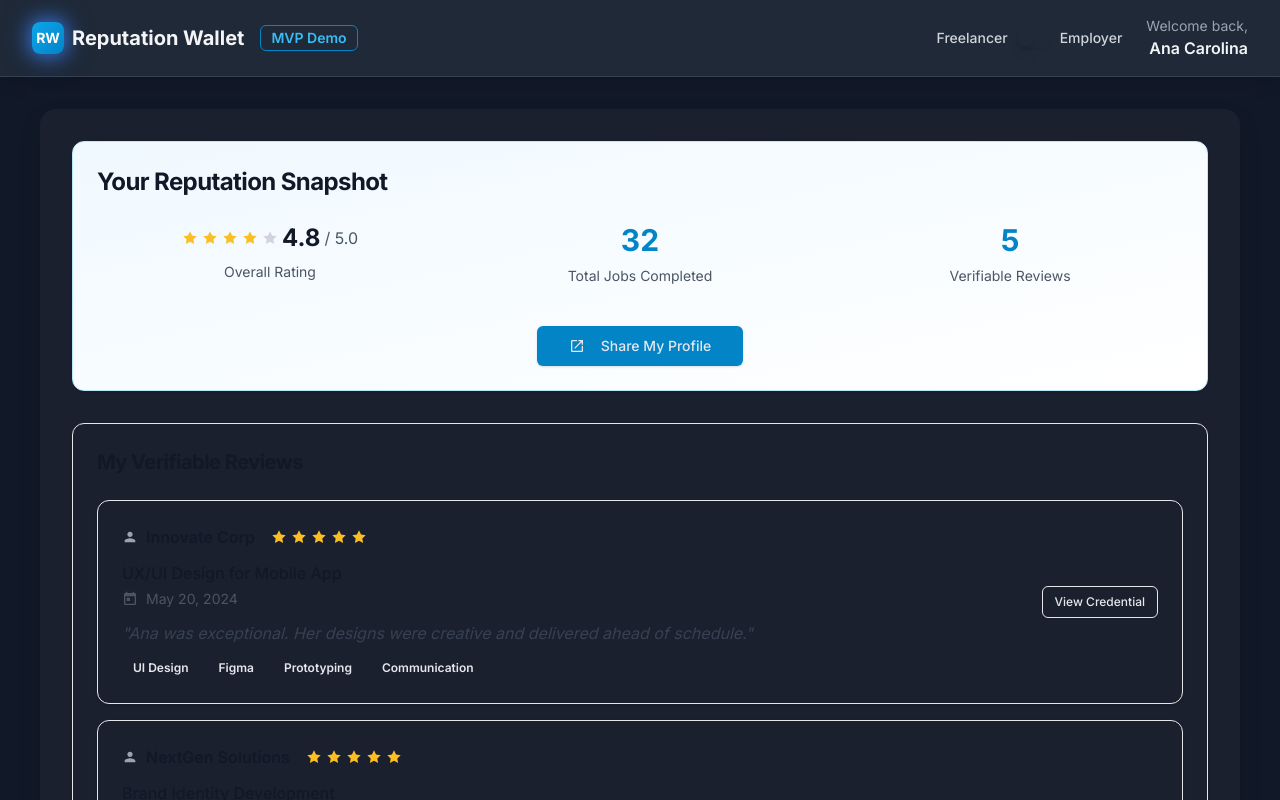
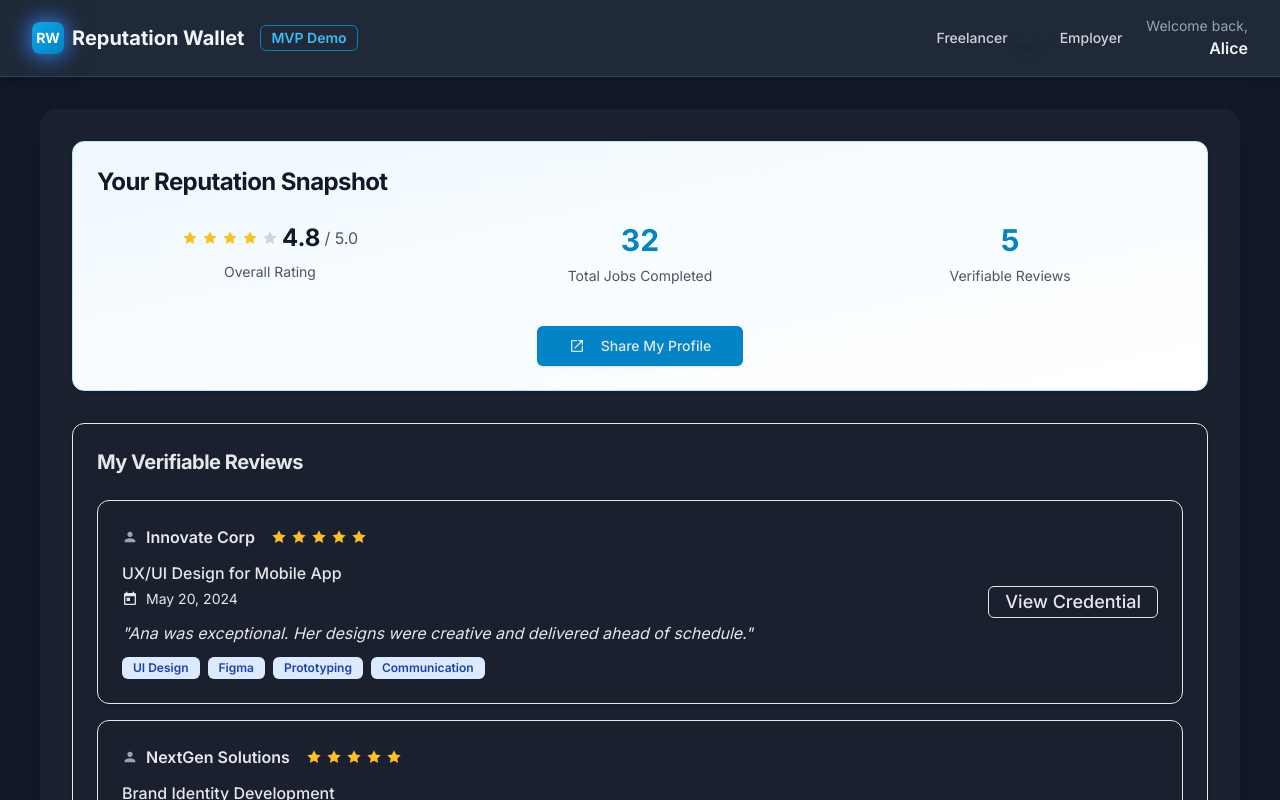
Before and after one commit to caioopra/reputation-wallet, a React (Vite) app: page / in a window 1280 px wide. Shown: the top 800 px of the page. Built offline with nearby package versions, Linux system fonts and the light colour scheme.

Commit message:
Improves readability on employerView

```diff
--- a/src/components/EmployerView.tsx
+++ b/src/components/EmployerView.tsx
@@ -17,7 +17,7 @@ import { QrCode } from "lucide-react";
 const mockCollaborations = [
     {
         id: 1,
-        freelancerName: "Ana Carolina",
+        freelancerName: "Alice",
         jobTitle: "UX/UI Design for Mobile App",
         status: "review_pending" as const,
     },
@@ -157,10 +157,10 @@ const EmployerView = () => {
     const handleQrScan = () => {
         if (!qrJobTitle.trim()) return;
 
-        // Mock QR scan - automatically identifies Ana Carolina
+        // Mock QR scan - automatically identifies Alice
         const mockFreelancer = {
             id: Date.now(),
-            freelancerName: "Ana Carolina",
+            freelancerName: "Alice",
             jobTitle: qrJobTitle,
             status: "review_pending" as const,
         };
@@ -173,7 +173,7 @@ const EmployerView = () => {
         toast({
             title: "Freelancer identified!",
             description:
-                "Ana Carolina has been identified. You can now write a review.",
+                "Alice has been identified. You can now write a review.",
         });
     };
 
--- a/src/components/FreelancerView.tsx
+++ b/src/components/FreelancerView.tsx
@@ -258,7 +258,7 @@ const FreelancerView = () => {
             {/* My Verifiable Reviews */}
             <Card>
                 <CardHeader>
-                    <CardTitle className="text-lg sm:text-xl font-bold text-reputation-gray-900">
+                    <CardTitle className="text-lg sm:text-xl font-bold text-reputation-white-900">
                         My Verifiable Reviews
                     </CardTitle>
                 </CardHeader>
@@ -275,7 +275,7 @@ const FreelancerView = () => {
                                             <div className="flex flex-col sm:flex-row sm:items-center space-y-2 sm:space-y-0 sm:space-x-4">
                                                 <div className="flex items-center space-x-2">
                                                     <UserIcon />
-                                                    <span className="font-semibold text-reputation-gray-900">
+                                                    <span className="font-semibold text-reputation-white-900">
                                                         {review.employerName}
                                                     </span>
                                                 </div>
@@ -285,10 +285,10 @@ const FreelancerView = () => {
                                             </div>
 
                                             <div>
-                                                <h3 className="font-medium text-reputation-gray-900 mb-1">
+                                                <h3 className="font-medium text-reputation-white-900 mb-1">
                                                     {review.jobTitle}
                                                 </h3>
-                                                <div className="flex items-center space-x-2 text-sm text-reputation-gray-600">
+                                                <div className="flex items-center space-x-2 text-sm text-reputation-white-600">
                                                     <CalendarIcon />
                                                     <span>
                                                         {review.dateIssued}
@@ -296,7 +296,7 @@ const FreelancerView = () => {
                                                 </div>
                                             </div>
 
-                                            <p className="text-reputation-gray-700 italic text-sm sm:text-base">
+                                            <p className="text-reputation-white-700 italic text-sm sm:text-base">
                                                 "{review.reviewSnippet}"
                                             </p>
 
@@ -305,7 +305,7 @@ const FreelancerView = () => {
                                                     <Badge
                                                         key={skill}
                                                         variant="secondary"
-                                                        className="text-xs"
+                                                        className="bg-blue-100 text-blue-800 text-xs"
                                                     >
                                                         {skill}
                                                     </Badge>
@@ -324,7 +324,7 @@ const FreelancerView = () => {
                                                                 review
                                                             )
                                                         }
-                                                        className="w-full lg:w-auto transition-colors duration-200"
+                                                        className="w-full lg:w-auto transition-colors duration-200 text-base sm:text-lg px-4 py-2"
                                                     >
                                                         View Credential
                                                     </Button>
@@ -343,7 +343,7 @@ const FreelancerView = () => {
                                                                     <Badge className="bg-green-100 text-green-800 w-fit">
                                                                         Verified
                                                                     </Badge>
-                                                                    <span className="text-sm text-reputation-gray-600">
+                                                                    <span className="text-sm text-reputation-white-600">
                                                                         Credential
                                                                         #
                                                                         {selectedReview.id
--- a/src/components/Header.tsx
+++ b/src/components/Header.tsx
@@ -9,7 +9,7 @@ interface HeaderProps {
 
 const Header = ({ userView, setUserView }: HeaderProps) => {
     const userName =
-        userView === "freelancer" ? "Ana Carolina" : "Innovate Corp";
+        userView === "freelancer" ? "Alice" : "Innovate Corp";
 
     return (
         <header className="relative w-full bg-reputation-gray-800 border-b border-reputation-gray-700 shadow-lg animate-slide-up z-10">
```
